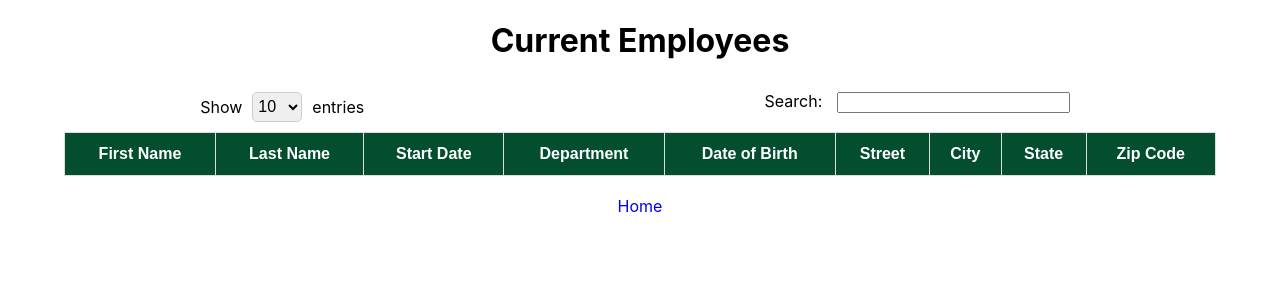
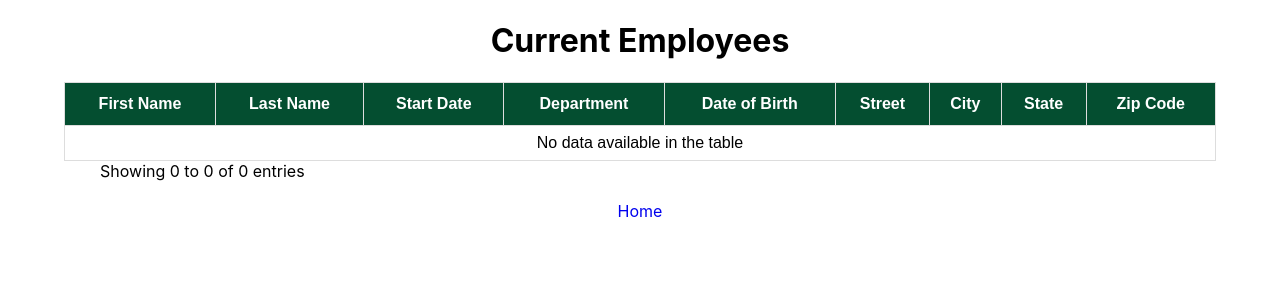
Before and after one commit to SandyTzns/Hrnet, a React (Create React App) app in the folder hrnet/: page /employees in a window 1280 px wide. Shown: the top 300 px of the page. Built offline with nearby package versions, Linux system fonts and the light colour scheme.

Commit message:
Final touche react table

```diff
--- a/hrnet/src/components/BasicTable.js
+++ b/hrnet/src/components/BasicTable.js
@@ -1,5 +1,5 @@
 import { useMemo } from "react";
-import { useTable } from "react-table";
+import { useTable, usePagination } from "react-table";
 import { useSelector } from "react-redux";
 import { COLUMNS } from "./columns";
 
@@ -13,33 +13,31 @@ export default function BasicTable() {
   const columns = useMemo(() => COLUMNS, []);
   const data = useMemo(() => employees, [employees]);
 
-  const tableInstance = useTable({
+  const tableInstance = useTable(
+    {
       columns: columns,
       data: data,
-  });
+    },
+    usePagination
+  );
 
   // those are fonctions and arrays that the useTable hooks gives us to enable easy table creation
-  const { getTableProps, getTableBodyProps, headerGroups, rows, prepareRow } =
-    tableInstance;
+  const {
+    getTableProps,
+    getTableBodyProps,
+    headerGroups,
+    page,
+    prepareRow,
+    state: { pageIndex, pageSize },
+  } = tableInstance;
+
+  const startRow = pageIndex * pageSize + 1;
+  const endRow = startRow + page.length - 1;
 
   return (
     <>
       <h1>Current Employees</h1>
-      <div className="sorting_section">
-        <label htmlFor="entries">
-          Show
-          <select name="entries" id="entries">
-            <option value="10">10</option>
-            <option value="25">25</option>
-            <option value="50">50</option>
-            <option value="100">100</option>
-          </select>
-          entries
-        </label>
-        <label htmlFor="search">
-          Search: <input type="text" name="search" id="search"></input>
-        </label>
-      </div>
+
       <table {...getTableProps()}>
         <thead>
           {headerGroups.map((headerGroup) => (
@@ -53,22 +51,38 @@ export default function BasicTable() {
           ))}
         </thead>
         <tbody {...getTableBodyProps()}>
-          {rows.map((row) => {
+          {page.length === 0 ? (
+            <tr>
+              <td className="no-data" colSpan={columns.length}>
+                No data available in the table
+              </td>
+            </tr>
+          ) : (
+            page.map((row) => {
               prepareRow(row);
               return (
                 <tr key={row.id} {...row.getRowProps()}>
                   {row.cells.map((cell) => {
                     return (
-                    <td key={cell.getCellProps().key} {...cell.getCellProps()}>
+                      <td
+                        key={cell.getCellProps().key}
+                        {...cell.getCellProps()}
+                      >
                         {cell.render("Cell")}
                       </td>
                     );
                   })}
                 </tr>
               );
-          })}
+            })
+          )}
         </tbody>
       </table>
+      <div className="pagination-info">
+        {data.length === 0
+          ? "Showing 0 to 0 of 0 entries"
+          : `Showing ${startRow} to ${endRow} of ${data.length} entries`}
+      </div>
       <div className="links">
         <NavLink to="/">Home</NavLink>
       </div>
--- a/hrnet/src/components/Form.js
+++ b/hrnet/src/components/Form.js
@@ -86,6 +86,7 @@ export default function Form() {
                 name="birthday"
                 value={formData.birthday}
                 onChange={handleChange}
+                max="2005-12-31"
                 required
               ></input>
             </div>
--- a/hrnet/src/css/table.css
+++ b/hrnet/src/css/table.css
@@ -49,3 +49,11 @@ table th {
   margin-top: 20px;
   text-align: center;
 }
+
+.no-data {
+  text-align: center;
+}
+
+.pagination-info {
+  margin-left: 100px;
+}
```
Also changed, not shown: 1 other file (tests, documents, lock files or other folders). Lines whose indentation alone changed are shown as unchanged.
